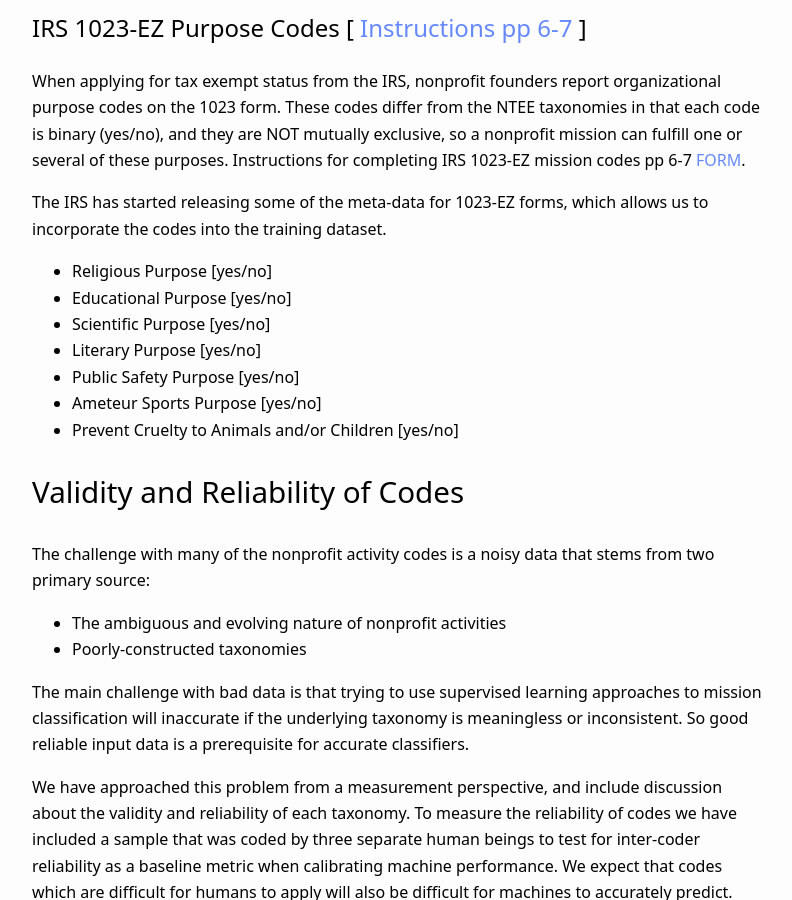
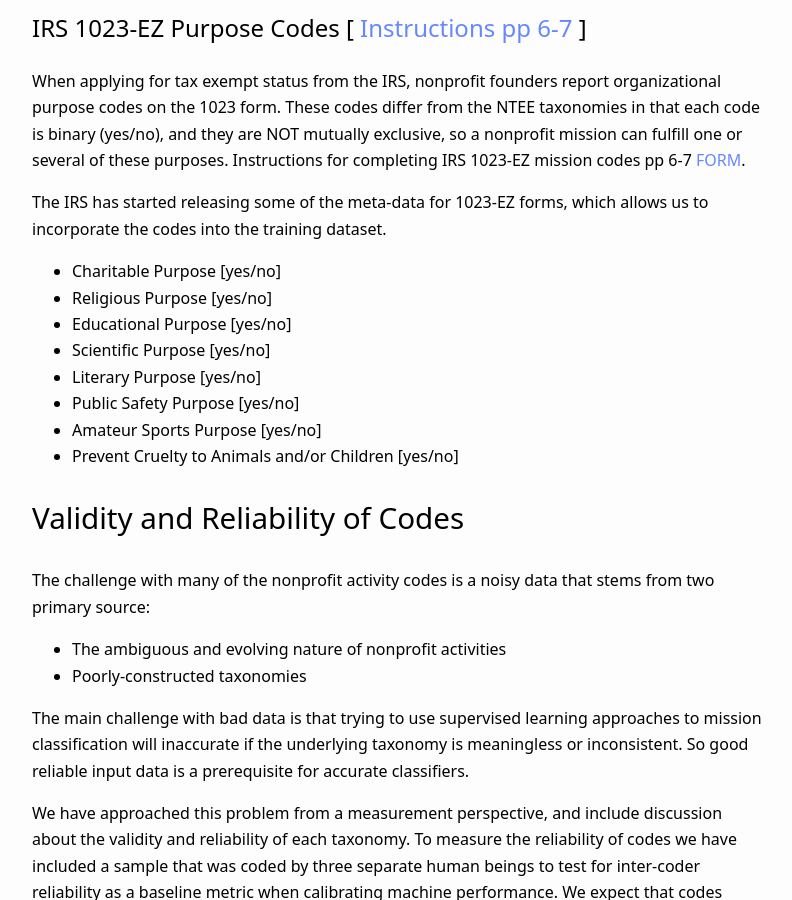
Before and after one commit to Nonprofit-Open-Data-Collective/machine_learning_mission_codes, a Jekyll site: the page built from docs/taxonomies.md, in a window 1280 px wide and 900 px high, scrolled down 1318 px. Shown: the whole window, without its empty margins (240-1032 px from the left). Built offline with Jekyll 4.4.1, drawn with Linux system fonts in a browser that asks for light colours; our own code applies the rules of GitHub Pages for plain Markdown files.

Commit message:
Update taxonomies.md

```diff
--- a/docs/taxonomies.md
+++ b/docs/taxonomies.md
@@ -40,12 +40,13 @@
 
 The IRS has started releasing some of the meta-data for 1023-EZ forms, which allows us to incorporate the codes into the training dataset.
 
+* Charitable Purpose [yes/no]
 * Religious Purpose [yes/no]
 * Educational Purpose [yes/no]
 * Scientific Purpose [yes/no]
 * Literary Purpose [yes/no]
 * Public Safety Purpose [yes/no]
-* Ameteur Sports Purpose [yes/no]
+* Amateur Sports Purpose [yes/no]
 * Prevent Cruelty to Animals and/or Children [yes/no]
 
 
```
